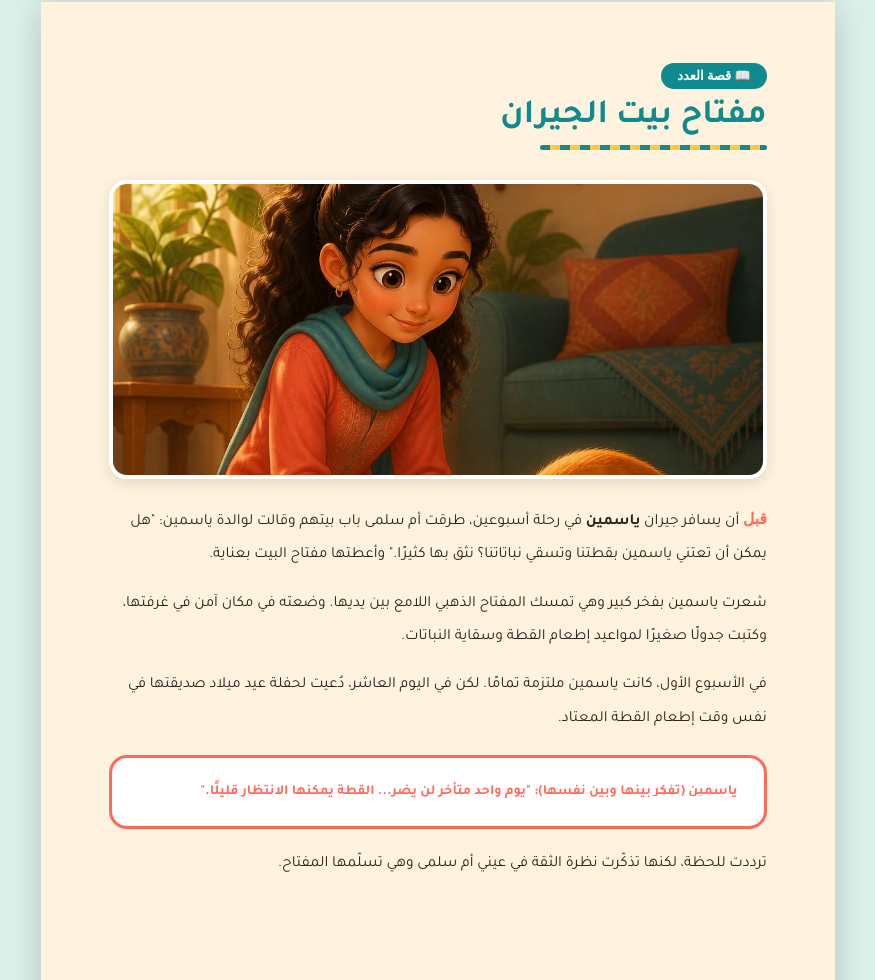
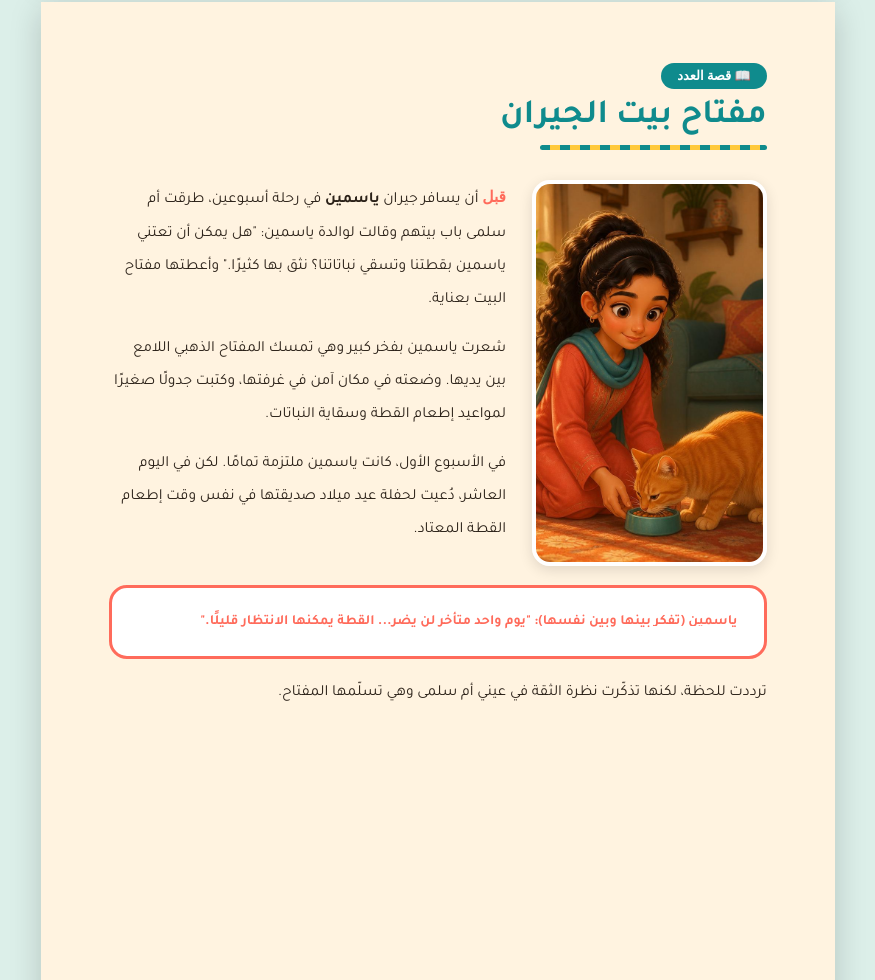
Before and after one commit to saheb-el-kawl-media/baraem-alnour, a plain HTML site: page amana.html in a window 1280 px wide. Shown: the part 2383-3363 px from the top of the page, without its empty margins (202-1077 px from the left). Drawn offline with Linux system fonts and the light colour scheme; a web font is replaced by a local one.

Commit message:
Add files via upload

```diff
--- a/amana.html
+++ b/amana.html
@@ -314,12 +314,15 @@
       <div class="headline">مفتاح بيت الجيران</div>
       <div class="rule" style="background:repeating-linear-gradient(90deg,var(--teal) 0 10px, var(--sun) 10px 20px);"></div>
 
-      <img class="scene-panel" src="amana_story.jpg" alt="ياسمين تطعم قطة الجيران" style="width:100%;aspect-ratio:2.2/1;object-fit:cover;object-position:center 35%;display:block;">
-
+      <div style="display:flex;gap:7mm;align-items:flex-start;margin-top:2mm;">
+        <img src="amana_story.jpg" alt="ياسمين تطعم قطة الجيران" style="width:62mm;height:102mm;object-fit:cover;object-position:center 22%;border-radius:18px;border:4px solid #fff;box-shadow:0 4px 14px rgba(0,0,0,.12);flex-shrink:0;">
+        <div class="story-text" style="flex:1;">
+          <p><span class="cap">قبل</span> أن يسافر جيران <b>ياسمين</b> في رحلة أسبوعين، طرقت أم سلمى باب بيتهم وقالت لوالدة ياسمين: "هل يمكن أن تعتني ياسمين بقطتنا وتسقي نباتاتنا؟ نثق بها كثيرًا." وأعطتها مفتاح البيت بعناية.</p>
+          <p>شعرت ياسمين بفخر كبير وهي تمسك المفتاح الذهبي اللامع بين يديها. وضعته في مكان آمن في غرفتها، وكتبت جدولًا صغيرًا لمواعيد إطعام القطة وسقاية النباتات.</p>
+          <p>في الأسبوع الأول، كانت ياسمين ملتزمة تمامًا. لكن في اليوم العاشر، دُعيت لحفلة عيد ميلاد صديقتها في نفس وقت إطعام القطة المعتاد.</p>
+        </div>
+      </div>
       <div class="story-text">
-        <p><span class="cap">قبل</span> أن يسافر جيران <b>ياسمين</b> في رحلة أسبوعين، طرقت أم سلمى باب بيتهم وقالت لوالدة ياسمين: "هل يمكن أن تعتني ياسمين بقطتنا وتسقي نباتاتنا؟ نثق بها كثيرًا." وأعطتها مفتاح البيت بعناية.</p>
-        <p>شعرت ياسمين بفخر كبير وهي تمسك المفتاح الذهبي اللامع بين يديها. وضعته في مكان آمن في غرفتها، وكتبت جدولًا صغيرًا لمواعيد إطعام القطة وسقاية النباتات.</p>
-        <p>في الأسبوع الأول، كانت ياسمين ملتزمة تمامًا. لكن في اليوم العاشر، دُعيت لحفلة عيد ميلاد صديقتها في نفس وقت إطعام القطة المعتاد.</p>
         <div class="speech" style="border-color:var(--coral);color:var(--coral);">ياسمين (تفكر بينها وبين نفسها): "يوم واحد متأخر لن يضر... القطة يمكنها الانتظار قليلًا."</div>
         <p>ترددت للحظة، لكنها تذكّرت نظرة الثقة في عيني أم سلمى وهي تسلّمها المفتاح.</p>
       </div>
```
